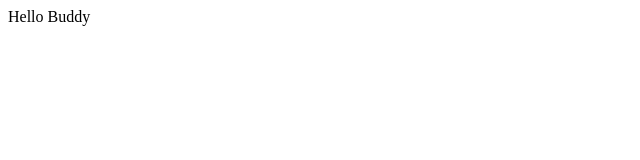
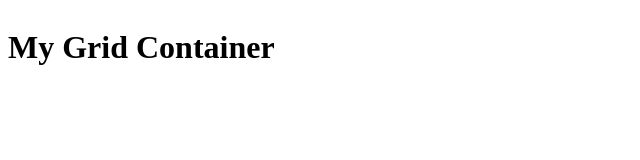
Before and after one commit to wwwsolutions/css-grid-simon, a website: page index.html in a window 1280 px wide. Shown: the whole page, without its empty margins (0-640 px from the left). Drawn offline with Linux system fonts and the light colour scheme.

Commit message:
basic grid

```diff
--- a/css/main.css
+++ b/css/main.css
@@ -0,0 +1,3 @@
+#grid-container {
+    display: grid;
+}
--- a/index.html
+++ b/index.html
@@ -10,7 +10,9 @@
 </head>
 
 <body>
-    Hello Buddy
+    <div id="grid-container">
+        <h1>My Grid Container</h1>
+    </div>
 </body>
 
 </html>
```
